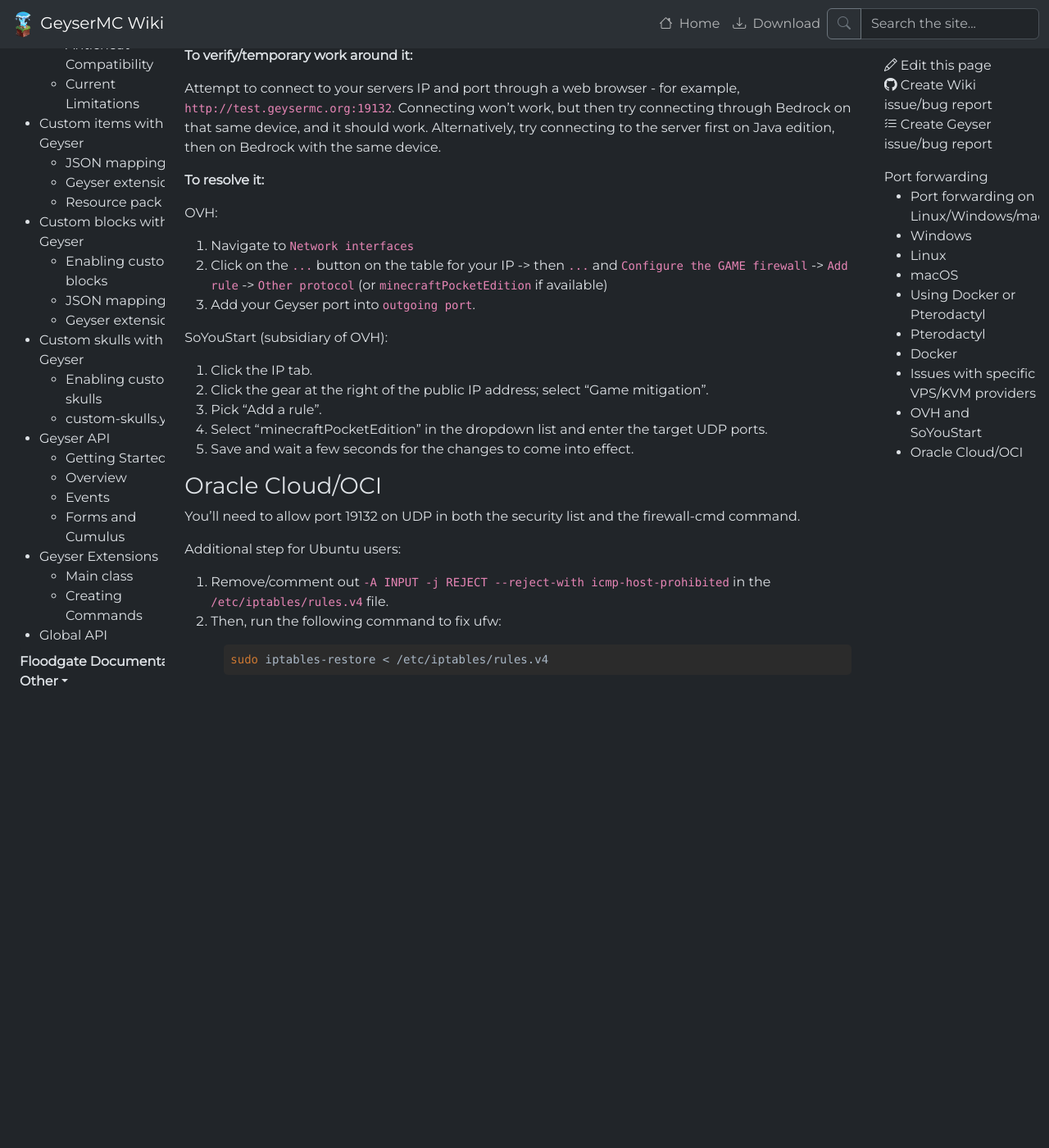
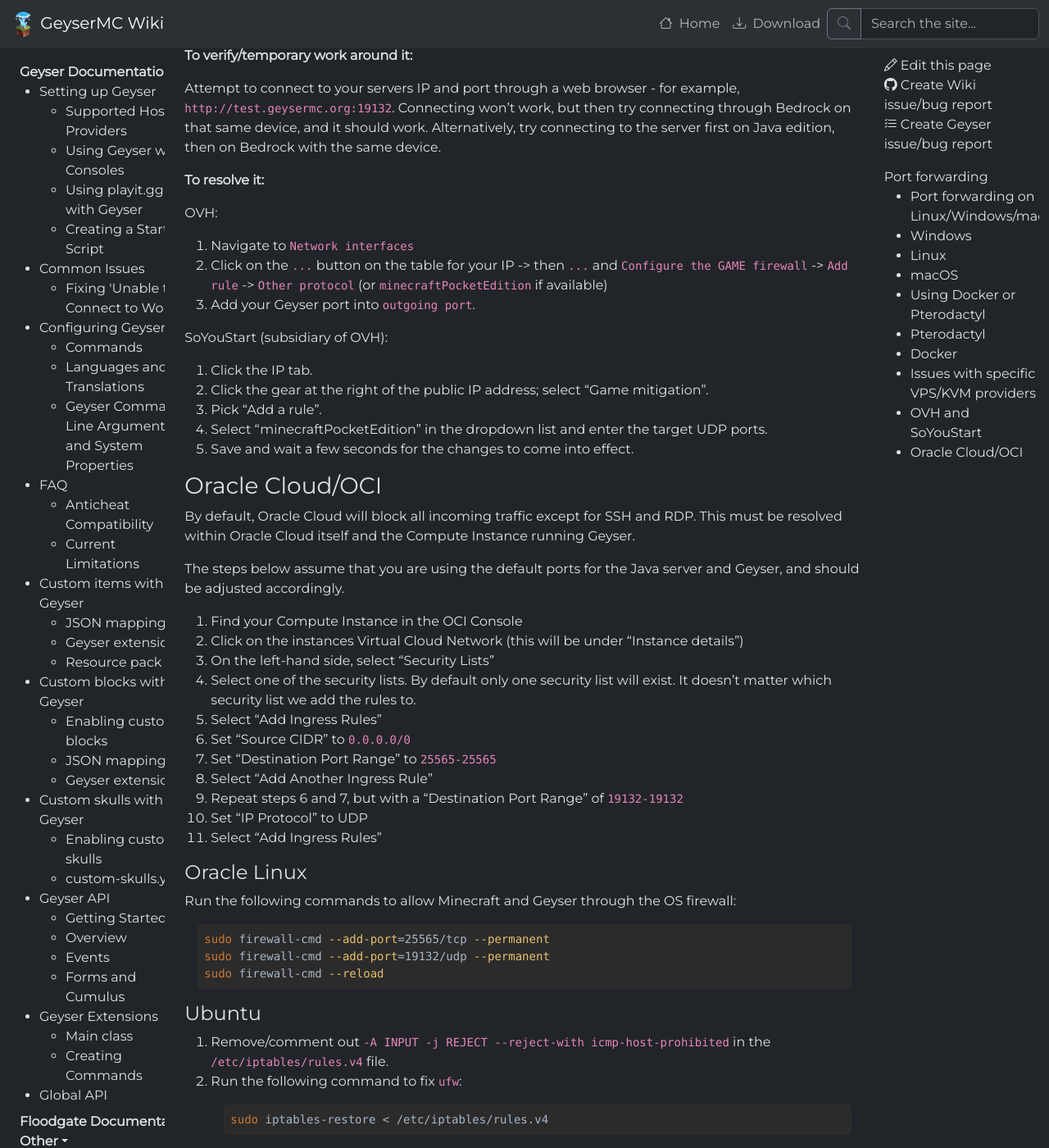
Before and after one commit to GeyserMC/GeyserWiki, a Jekyll site: the page built from _docs/geyser/port-forwarding.md, in a window 1280 px wide and 1400 px high, scrolled down 3467 px. Shown: the whole window at 82% size. Built offline with Jekyll 4.4.1, drawn with Linux system fonts in a browser that asks for light colours; before the commit the page ends 4306 px from its top, so only the background shows below that.

Commit message:
Rewrite documentation for Oracle Cloud/OCI

````diff
--- a/_docs/geyser/port-forwarding.md
+++ b/_docs/geyser/port-forwarding.md
@@ -134,11 +134,36 @@
 5. Save and wait a few seconds for the changes to come into effect.
 
 ### Oracle Cloud/OCI
-You'll need to allow port 19132 on UDP in both the security list and the firewall-cmd command.
+By default, Oracle Cloud will block all incoming traffic except for SSH and RDP. This must be resolved within Oracle Cloud itself and the Compute Instance running Geyser.
 
-Additional step for Ubuntu users:
+The steps below assume that you are using the default ports for the Java server and Geyser, and should be adjusted accordingly.
+
+1. Find your Compute Instance in the OCI Console
+2. Click on the instances Virtual Cloud Network (this will be under "Instance details")
+3. On the left-hand side, select "Security Lists"
+4. Select one of the security lists. By default only one security list will exist. It doesn't matter which security list we add the rules to.
+5. Select "Add Ingress Rules"
+6. Set "Source CIDR" to `0.0.0.0/0`
+7. Set "Destination Port Range" to `25565-25565`
+8. Select "Add Another Ingress Rule"
+9. Repeat steps 6 and 7, but with a "Destination Port Range" of `19132-19132`
+10. Set "IP Protocol" to UDP
+11. Select "Add Ingress Rules"
+
+#### Oracle Linux
+
+Run the following commands to allow Minecraft and Geyser through the OS firewall:
+
+```bash
+sudo firewall-cmd --add-port=25565/tcp --permanent
+sudo firewall-cmd --add-port=19132/udp --permanent
+sudo firewall-cmd --reload
+```
+
+#### Ubuntu
+
 1. Remove/comment out `-A INPUT -j REJECT --reject-with icmp-host-prohibited` in the `/etc/iptables/rules.v4` file.
-2. Then, run the following command to fix ufw:
+2. Run the following command to fix `ufw`:
 ```bash
 sudo iptables-restore < /etc/iptables/rules.v4
 ```
````
